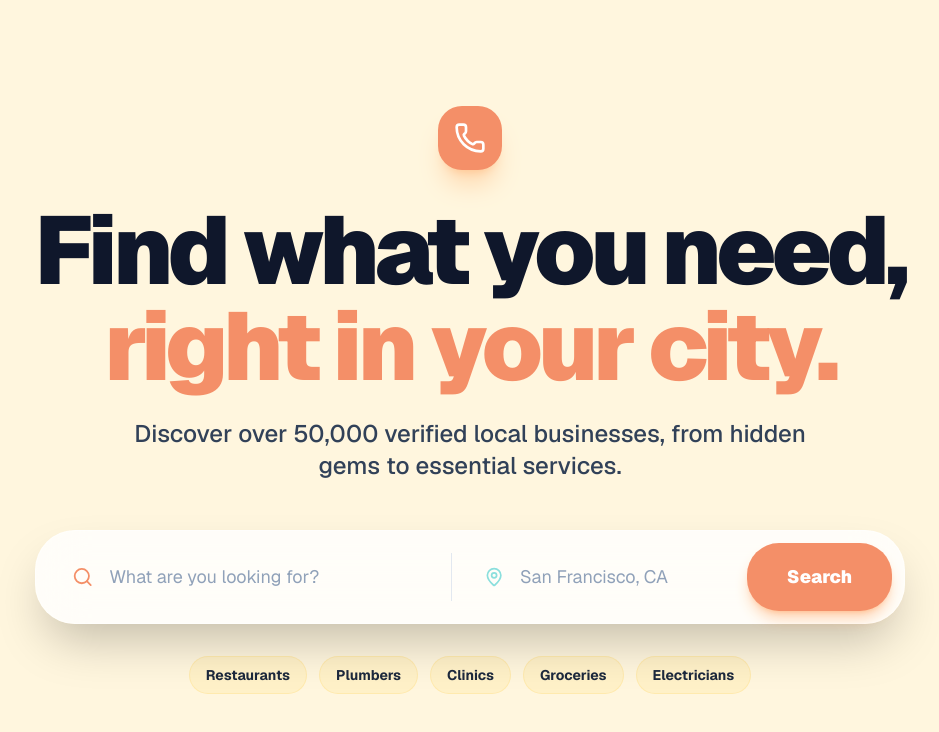
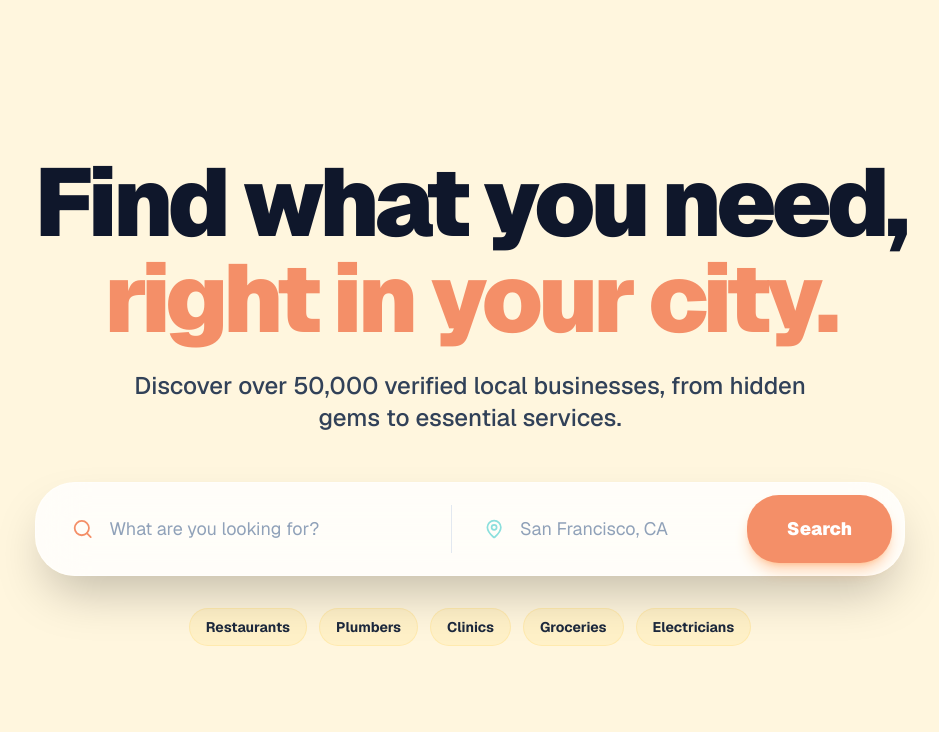
Before and after one commit to Kuthaka/LocalDial-Frontend-v1, a Next.js app: page / in a window 1280 px wide. Shown: the top 732 px of the page, without its empty margins (170-1109 px from the left). Built offline with nearby package versions, Linux system fonts and the light colour scheme.

Commit message:
fix - removed some of the things from the hero

```diff
--- a/src/app/page.tsx
+++ b/src/app/page.tsx
@@ -18,16 +18,7 @@ export default function Home() {
         </div>
 
         <div className="max-w-5xl mx-auto px-6 text-center">
-          <motion.div
-            initial={{ opacity: 0, scale: 0.9 }}
-            animate={{ opacity: 1, scale: 1 }}
-            transition={{ duration: 0.8 }}
-            className="mb-8 flex justify-center"
-          >
-            <div className="w-16 h-16 bg-[#F48F68] rounded-2xl flex items-center justify-center shadow-xl shadow-orange-500/20">
-              <Phone className="text-white w-8 h-8" />
-            </div>
-          </motion.div>
+
 
           <motion.h1
             initial={{ opacity: 0, y: 20 }}
```
